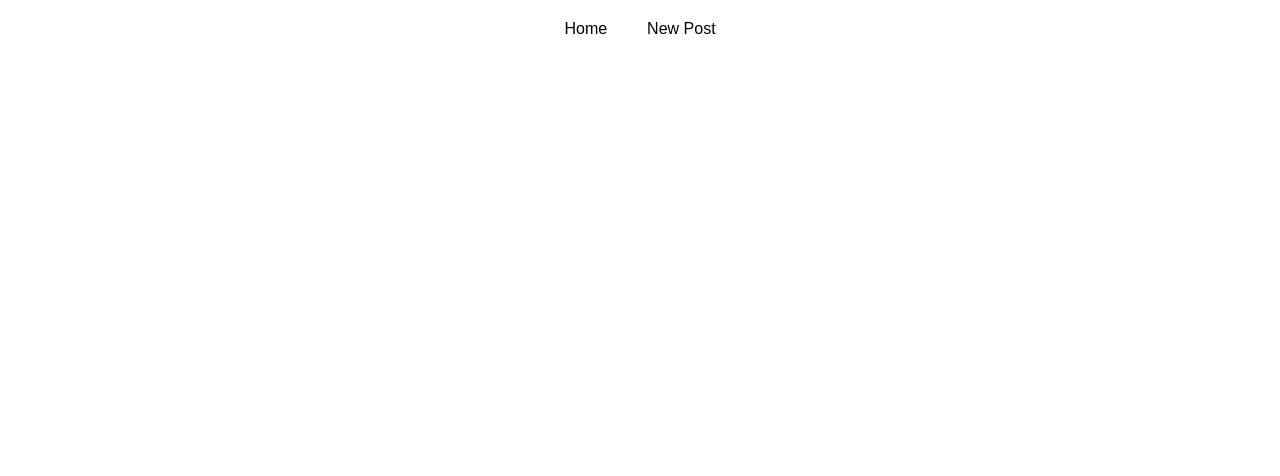
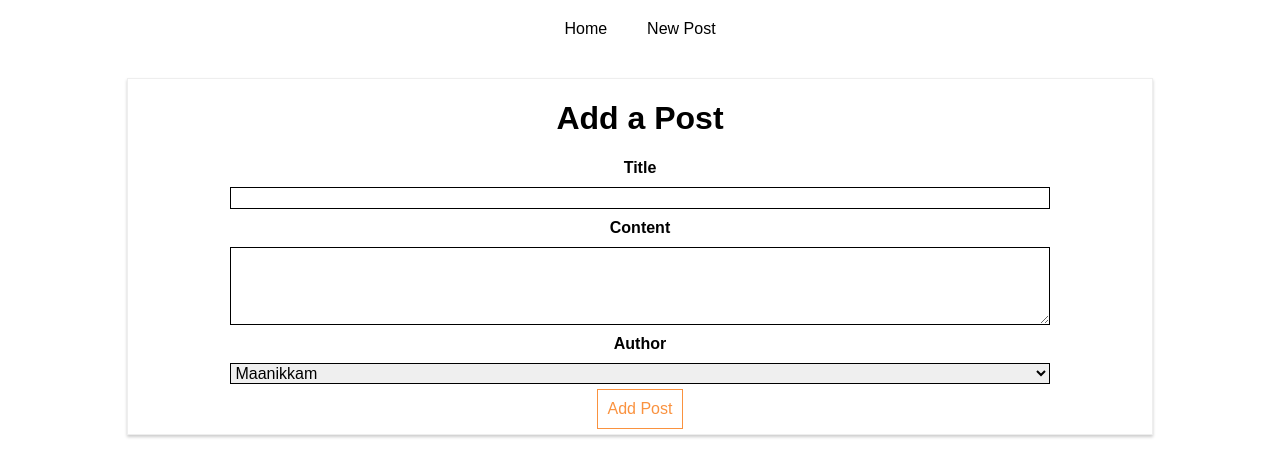
Before and after one commit to maaraaji/react-stud-routing, a React (Create React App) app: page /new-post in a window 1280 px wide. Shown: the top 476 px of the page. Built offline with nearby package versions, Linux system fonts and the light colour scheme.

Commit message:
[Tutorial] Switching Between Pages

```diff
--- a/src/containers/Blog/Blog.js
+++ b/src/containers/Blog/Blog.js
@@ -3,6 +3,7 @@
 
 import './Blog.css';
 import Posts from './Posts/Posts';
+import NewPost from './NewPost/NewPost';
 
 class Blog extends Component {
 
@@ -22,6 +23,7 @@
         <Route path='/new-post' exact render={() => <h1>Dummy</h1>}/>
         <Route path='/' exact component={() => {<Posts/>}}/>*/}
         <Route path='/' exact component={Posts}/>
+        <Route path='/new-post' exact component={NewPost}/>
       </div>
     );
   }
```
Also changed, not shown: 1 other file (tests, documents, lock files or other folders).
